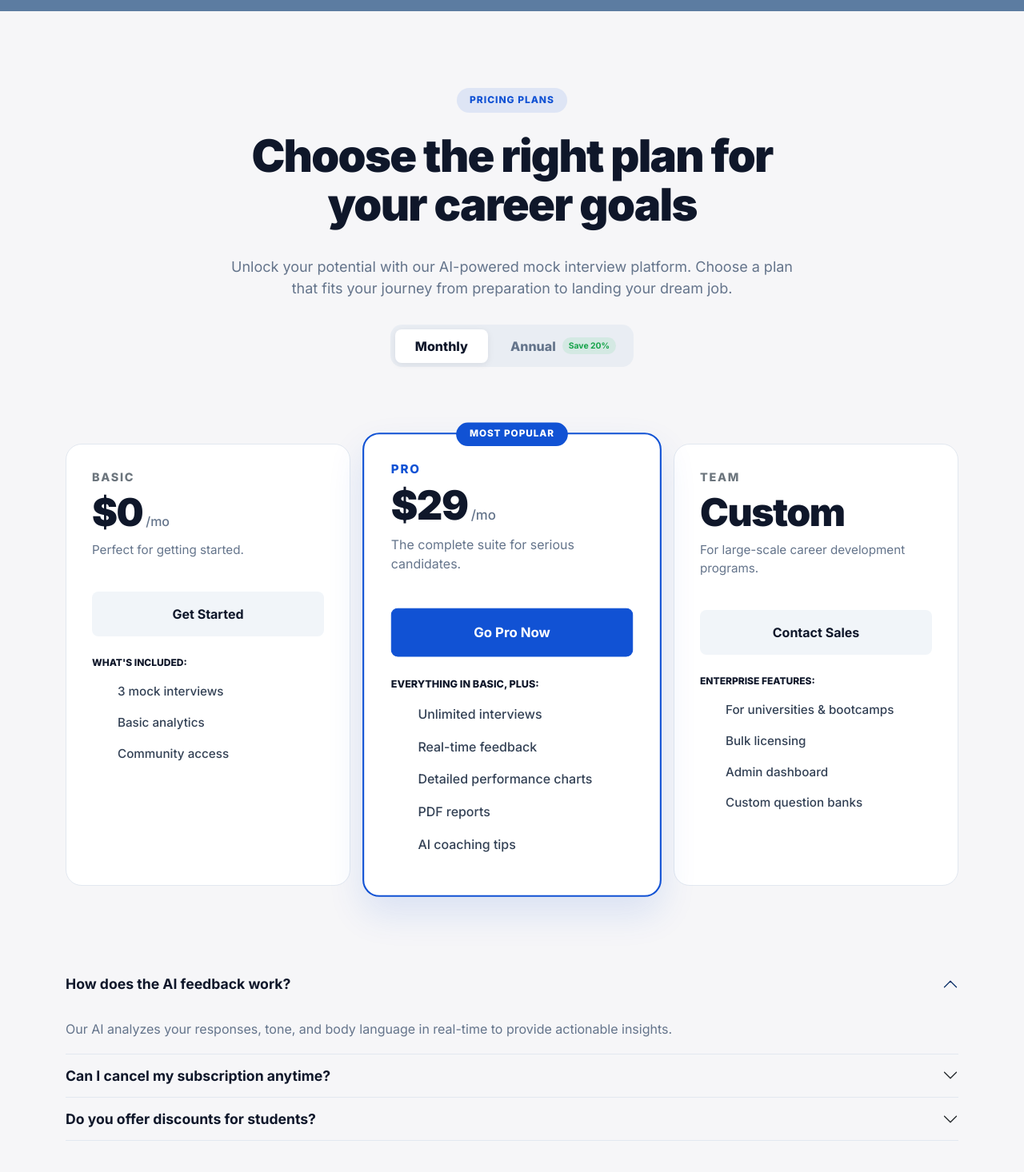
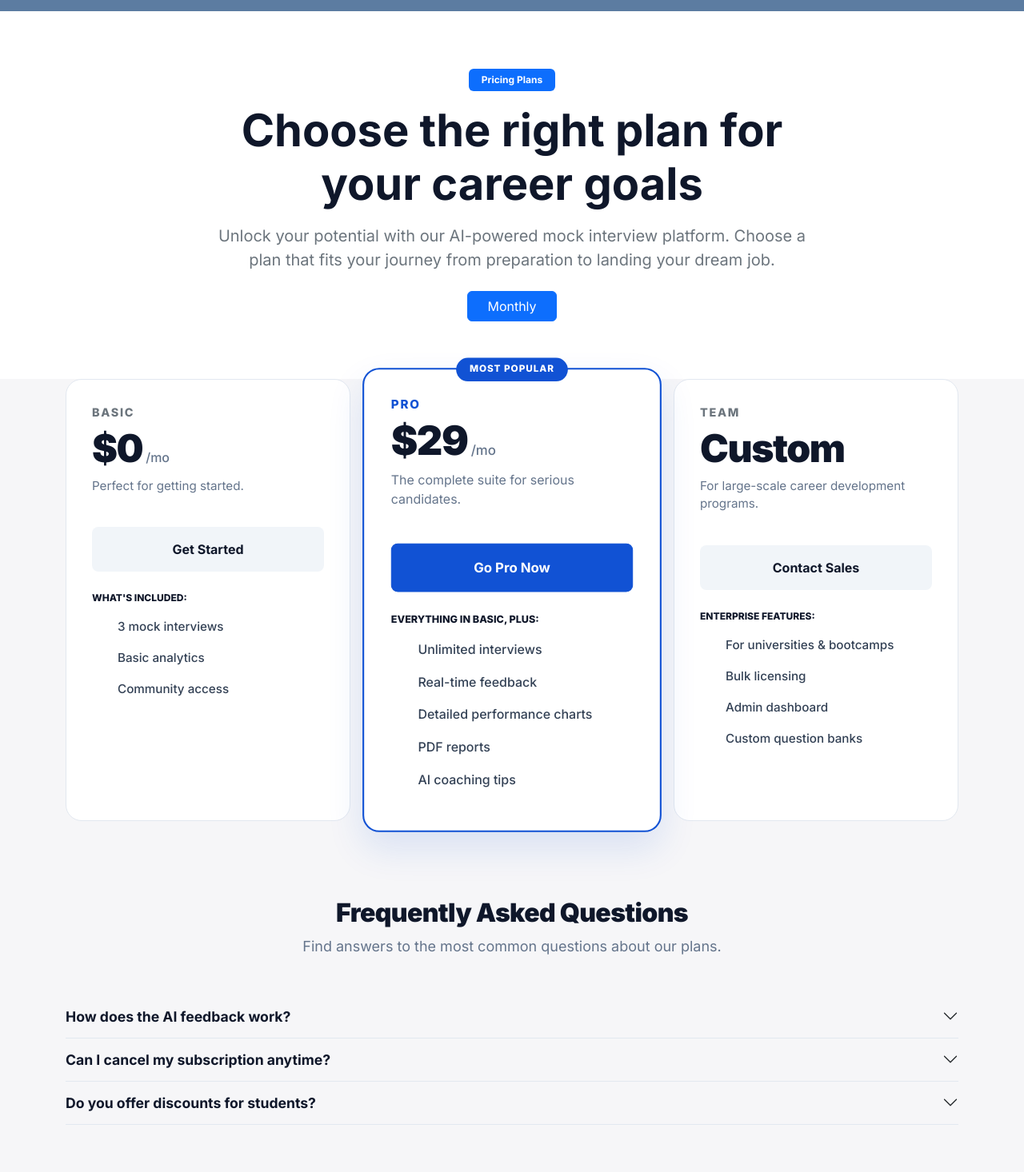
Before and after one commit to ahmadessawii06/skillforge, a React (Vite) app in the folder frontend/: page /plans in a window 1280 px wide. Shown: the part 42-1508 px from the top of the page at 80% size. Built offline with nearby package versions, Linux system fonts and the light colour scheme.

Commit message:
finish plans frontend page

```diff
--- a/frontend/src/components/plans/FaqSection.tsx
+++ b/frontend/src/components/plans/FaqSection.tsx
@@ -1,67 +1,89 @@
-type FaqItemProps = {
-  id: string;
-  question: string;
-  answer: string;
-  show?: boolean;
-};
+export default function FaqSection() {
+  return (
+    <section className="py-5">
+      <div className="container">
+        <div className="text-center mb-5">
+          <h2 className="faq-title">Frequently Asked Questions</h2>
+          <p className="hero-desc mb-0">
+            Find answers to the most common questions about our plans.
+          </p>
+        </div>
 
-function FaqItem({ id, question, answer, show = false }: FaqItemProps) {
-  return (
+        <div className="accordion" id="faqAccordion">
           <div className="accordion-item custom-accordion">
             <h2 className="accordion-header">
               <button
-          className={`accordion-button ${show ? "" : "collapsed"}`}
+                className="accordion-button collapsed"
                 type="button"
                 data-bs-toggle="collapse"
-          data-bs-target={`#${id}`}
-          aria-expanded={show ? "true" : "false"}
-          aria-controls={id}
+                data-bs-target="#faqOne"
+                aria-expanded="false"
+                aria-controls="faqOne"
               >
-          {question}
+                How does the AI feedback work?
               </button>
             </h2>
-
             <div
-        id={id}
-        className={`accordion-collapse collapse ${show ? "show" : ""}`}
+              id="faqOne"
+              className="accordion-collapse collapse"
               data-bs-parent="#faqAccordion"
             >
-        <div className="accordion-body">{answer}</div>
+              <div className="accordion-body">
+                Our AI analyzes your responses, tone, and body language in
+                real-time to provide actionable insights.
               </div>
             </div>
-  );
-}
+          </div>
 
-export default function FaqSection() {
-  const faqs = [
-    {
-      id: "faqOne",
-      question: "How does the AI feedback work?",
-      answer:
-        "Our AI analyzes your responses, tone, and body language in real-time to provide actionable insights.",
-      show: true,
-    },
-    {
-      id: "faqTwo",
-      question: "Can I cancel my subscription anytime?",
-      answer:
-        "Yes, you can cancel your subscription at any time from your dashboard settings.",
-    },
-    {
-      id: "faqThree",
-      question: "Do you offer discounts for students?",
-      answer:
-        "Yes, we offer discounts for students with valid proof of enrollment.",
-    },
-  ];
+          <div className="accordion-item custom-accordion">
+            <h2 className="accordion-header">
+              <button
+                className="accordion-button collapsed"
+                type="button"
+                data-bs-toggle="collapse"
+                data-bs-target="#faqTwo"
+                aria-expanded="false"
+                aria-controls="faqTwo"
+              >
+                Can I cancel my subscription anytime?
+              </button>
+            </h2>
+            <div
+              id="faqTwo"
+              className="accordion-collapse collapse"
+              data-bs-parent="#faqAccordion"
+            >
+              <div className="accordion-body">
+                Yes, you can cancel your subscription at any time from your
+                dashboard settings.
+              </div>
+            </div>
+          </div>
 
-  return (
-    <section className="py-5">
-      <div className="container">
-        <div className="accordion" id="faqAccordion">
-          {faqs.map((faq) => (
-            <FaqItem key={faq.id} {...faq} />
-          ))}
+          <div className="accordion-item custom-accordion">
+            <h2 className="accordion-header">
+              <button
+                className="accordion-button collapsed"
+                type="button"
+                data-bs-toggle="collapse"
+                data-bs-target="#faqThree"
+                aria-expanded="false"
+                aria-controls="faqThree"
+              >
+                Do you offer discounts for students?
+              </button>
+            </h2>
+            <div
+              id="faqThree"
+              className="accordion-collapse collapse"
+              data-bs-parent="#faqAccordion"
+            >
+              <div className="accordion-body">
+                Yes, we offer discounts for students with valid proof of
+                enrollment.
+              </div>
+            </div>
+          </div>
         </div>
       </div>
     </section>
--- a/frontend/src/components/plans/HeroSection.tsx
+++ b/frontend/src/components/plans/HeroSection.tsx
@@ -1,31 +1,28 @@
 export default function HeroSection() {
   return (
-    <section className="py-5 text-center">
-      <div className="container py-4 py-md-5">
+    <section className="py-5 text-center bg-white">
+      <div className="container py-4">
         <div className="row justify-content-center">
-          <div className="col-lg-10 col-xl-8">
-            <div className="d-flex flex-column align-items-center gap-4">
-              <span className="hero-badge">Pricing Plans</span>
+          <div className="col-lg-8">
+            <span className="badge bg-primary mb-3 px-3 py-2">
+              Pricing Plans
+            </span>
 
-              <h1 className="hero-title display-4">
+            <h1 className="display-4 fw-bold mb-3">
               Choose the right plan for your career goals
             </h1>
 
-              <p className="hero-desc mb-0">
+            <p className="text-secondary fs-5 mb-4">
               Unlock your potential with our AI-powered mock interview platform.
               Choose a plan that fits your journey from preparation to landing
               your dream job.
             </p>
 
-              <div className="billing-toggle mt-2">
-                <button className="btn active-pill px-4 py-2 rounded-3">
-                  Monthly
-                </button>
-                <button className="inactive-pill px-3 py-2 d-inline-flex align-items-center gap-2">
-                  Annual
-                  <span className="save-pill">Save 20%</span>
-                </button>
-              </div>
+            <div className="d-flex justify-content-center gap-2 flex-wrap">
+              <button className="btn btn-primary px-4">Monthly</button>
+
+
+
             </div>
           </div>
         </div>
--- a/frontend/src/main.tsx
+++ b/frontend/src/main.tsx
@@ -2,6 +2,7 @@ import { StrictMode } from 'react'
 import { createRoot } from 'react-dom/client'
 
 import 'bootstrap/dist/css/bootstrap.min.css'
+import "bootstrap/dist/js/bootstrap.bundle.min.js";
 import './styles.css'
 import App from './App.tsx'
 import { BrowserRouter } from 'react-router-dom'
```
Lines whose indentation alone changed are shown as unchanged.
